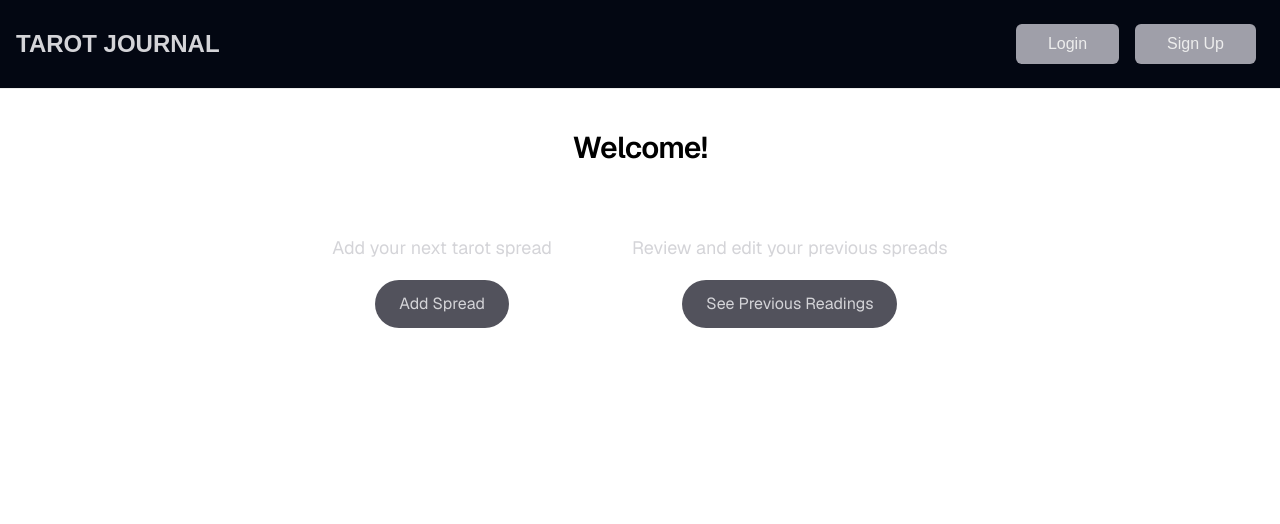
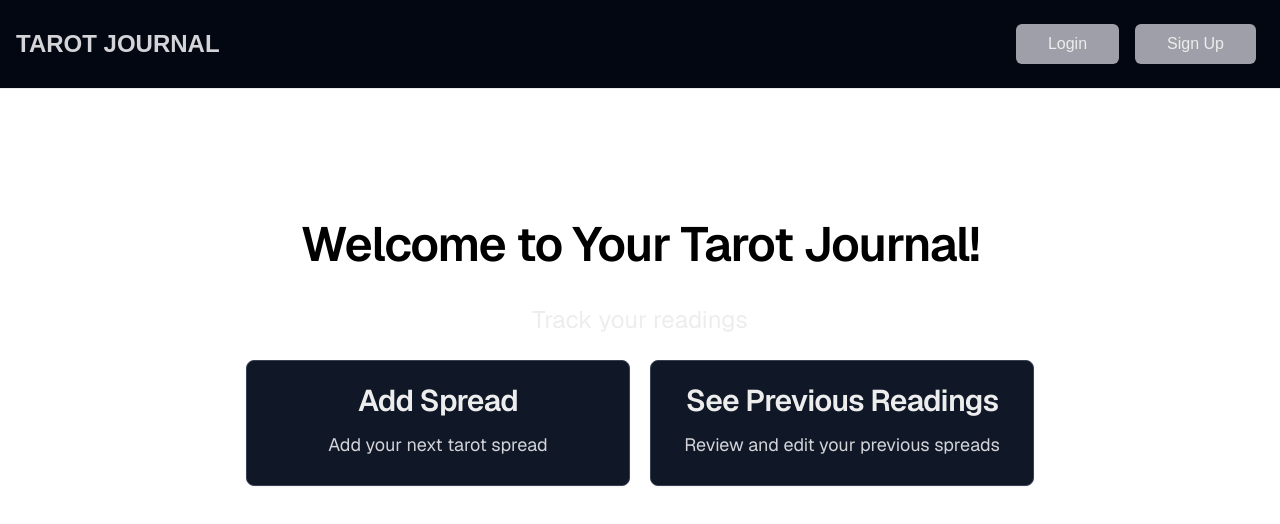
Before and after one commit to mckenney-leavell/tarot-journal-client, a Next.js app: page / in a window 1280 px wide. Shown: the top 524 px of the page. Built offline with nearby package versions, Linux system fonts and the light colour scheme.

Commit message:
Styling added

```diff
--- a/app/page.tsx
+++ b/app/page.tsx
@@ -10,34 +10,35 @@ export default function Home() {
 
   return (
     <div className="flex min-h-screen items-center justify-center bg-zinc-50 font-sans dark:bg-black">
-      <main className="flex min-h-screen w-full flex-col items-center py-32 px-16 bg-white dark:bg-gray-950">
-        <div className="flex flex-col items-center gap-6 text-center">
-          <h1 className="max-w-xs text-3xl font-semibold leading-10 tracking-tight text-black dark:text-zinc-300">
-            Welcome!
+      <main className="flex min-h-screen w-full flex-col items-center pt-32 px-16 bg-white dark:bg-gray-950">
+        <div className="flex flex-col mx-20 mt-20 items-center gap-6 w-full h-full text-center">
+          <h1 className="text-5xl leading-8 font-semibold leading-10 tracking-tight text-black dark:text-zinc-300 p-4">
+            Welcome to Your Tarot Journal!
           </h1>
-          <div className="flex flex-wrap justify-center">
-            <div className="flex flex-col items-center p-6">
-              <p className="text-lg leading-8 text-zinc-300 dark:text-zinc-300 m-4">
-                Add your next tarot spread
-              </p>
+          <h2 className="text-2xl">Track your readings</h2>
+          <div className="flex flex-wrap gap-5 w-full h-full justify-center">
+            <div className="flex flex-col lg:w-1/3 sm:w-2/3 items-center text-center">
               <Link
-                className="flex leading-loose w-full items-center justify-center gap-2 rounded-full bg-zinc-600 px-6 py-2 text-zinc-300 transition-colors hover:bg-[#383838] dark:hover:bg-[#ccc] md:w-auto whitespace-wrap"
+                className="bg-gray-900 border border-gray-700 flex flex-col justify-center items-center w-full h-full p-6 rounded-lg shadow-xs hover:bg-gray-800 text-center"
                 href="/spreads/new"
                 rel="noopener noreferrer"
               >
-                Add Spread
+                <h5 className="mb-3 text-3xl font-semibold tracking-tight text-heading leading-8">Add Spread</h5>
+                <p className="text-lg leading-8 text-zinc-300 dark:text-zinc-500">
+                Add your next tarot spread
+                </p>
               </Link>
             </div>
-            <div className="flex flex-col items-center p-6">
-              <p className="max-w-md text-lg leading-8 text-zinc-300 dark:text-zinc-300 m-4">
-                Review and edit your previous spreads
-              </p>
-              <Link
-                className="flex leading-loose w-full items-center justify-center gap-2 rounded-full bg-zinc-600 px-6 py-2 text-zinc-300 transition-colors hover:bg-[#383838] dark:hover:bg-[#ccc] md:w-auto whitespace-wrap"
-                href="/spreads"
+            <div className="flex flex-col lg:w-1/3 sm:w-2/3 items-center">
+                <Link
+                className="bg-gray-900 border border-gray-700 flex flex-col justify-center items-center w-full h-full p-6 rounded-lg shadow-xs hover:bg-gray-800 text-center"
+                href="/spreads/new"
                 rel="noopener noreferrer"
               >
-                See Previous Readings
+                <h5 className="mb-3 text-3xl font-semibold tracking-tight text-heading leading-8">See Previous Readings</h5>
+                <p className="text-lg leading-8 text-zinc-300 dark:text-zinc-500">
+                Review and edit your previous spreads
+                </p>
               </Link>
             </div>
           </div>
--- a/app/spreads/new/page.tsx
+++ b/app/spreads/new/page.tsx
@@ -27,7 +27,10 @@ export default function NewSpread() {
         createSpread({
             title: titleEl.current.value,
             interpretation: interpretationEl.current.value
-        }).then(spread => saveSpreadCards(spread.id)).then(router.push("/spreads"))
+        })
+        .then(spread =>
+            saveSpreadCards(spread.id))
+        .then(router.push("/spreads"))
     }
 
     const handleCardSelection = (index, cardId) => {
--- a/app/spreads/page.tsx
+++ b/app/spreads/page.tsx
@@ -16,9 +16,9 @@ export default function SpreadPage() {
     return (
         <>
         <div className="flex min-h-screen items-center justify-center bg-zinc-50 font-sans dark:bg-gray-950">
-            <main className="flex min-h-screen w-full max-w-3xl flex-col items-center py-32 px-16 bg-white dark:bg-gray-950">
+            <main className="flex min-h-screen w-full  flex-col items-center py-32 px-16 bg-white dark:bg-gray-950">
                 <h1 className="max-w-xs text-3xl font-semibold leading-10 tracking-tight text-black dark:text-zinc-50 p-4">My Spreads</h1>
-                <div>
+                <div className="flex flex-col lg:w-1/2 sm:w-3/4 items-center space-y-5">
                     {spreads.map((item) => {
                         return <SpreadCard key={item.id} spread={item} />
                     })}
--- a/components/form-elements/input.js
+++ b/components/form-elements/input.js
@@ -9,8 +9,8 @@ export function Input({
 	children
 }) {
 	return (
-		<div className={`field ${addlClass}`}>
-			{label && <label className="label">{label}</label>}
+		<div>
+			{label && <label>{label}</label>}
 			<div className="control">
 				<input
 					id={id}
@@ -18,7 +18,8 @@ export function Input({
 					className="block w-full rounded-md bg-white/5 px-3 py-1.5 text-base text-white outline-1 -outline-offset-1 outline-white/10 placeholder:text-gray-500 focus:outline-2 focus:-outline-offset-2 focus:outline-indigo-500 sm:text-sm/6"
 					type={type}
 					ref={refEl}
-					onChange={onChangeEvent}></input>
+					onChange={onChangeEvent}>
+				</input>
 			</div>
 			{children}
 		</div>
--- a/components/form-elements/select.js
+++ b/components/form-elements/select.js
@@ -1,17 +1,15 @@
-export function Select({id, refEl, options, title, label, addlClass = "" }) {
+export function Select({id, options, title, label, onChangeFunc, addlClass = "" }) {
   return (
-    <div className="field is-expanded">
-      {label ? <label className="label">{label}</label> : <></>}
-      <div className={`select ${addlClass} is-fullwidth`}>
-        <select id={id} ref={refEl}>
-          <option value="0">{title}</option>
+    <>
+      {label ? <label>{label}</label> : <></>}
+        <select id={id} onChange={onChangeFunc} className="block w-full rounded-md bg-white/5 px-3 py-2 text-base text-white outline-1 -outline-offset-1 outline-white/10 placeholder:text-gray-500 focus:outline-2 focus:-outline-offset-2 focus:outline-indigo-500 sm:text-sm/6" required>
+          <option defaultValue={undefined}>{title}</option>
           {
             options.map(option => (
               <option key={option.id} value={option.id}>{option.name}</option>
             ))
           }
         </select>
-      </div>
-    </div>
+    </>
   )
 }
--- a/components/form-elements/textarea.js
+++ b/components/form-elements/textarea.js
@@ -1,9 +1,9 @@
-export function Textarea({id, label, placeholder}) {
+export function Textarea({id, label, placeholder, refEl}) {
   return (
     <div className="field">
       <label className="label">{label}</label>
       <div className="control">
-        <textarea id={id} className="textarea" placeholder={placeholder}></textarea>
+        <textarea id={id} className="textarea block w-full rounded-md bg-white/5 px-3 py-1.5 text-base text-white outline-1 -outline-offset-1 outline-white/10 placeholder:text-gray-500 focus:outline-2 focus:-outline-offset-2 focus:outline-indigo-500 sm:text-sm/6" ref={refEl} placeholder={placeholder}></textarea>
       </div>
     </div>
   )
--- a/components/spread/card.tsx
+++ b/components/spread/card.tsx
@@ -2,9 +2,9 @@
 
 export default function SpreadCard({ spread }) {
     return (
-        <a href={`/spreads/${spread.id}`} className="bg-neutral-primary-soft block max-w-sm p-6 border border-zinc-600 rounded-base shadow-xs hover:bg-neutral-secondary-medium">
+        <a href={`/spreads/${spread.id}`} className="bg-gray-900 border border-gray-700 block w-full p-6 rounded-lg shadow-xs hover:bg-gray-800 self-start">
             <h5 className="mb-3 text-2xl font-semibold tracking-tight text-zinc-300 leading-8">{spread.title}</h5>
-            <p className="text-zinc-300">{spread.created_date}</p>
+            <p className="text-zinc-500">{spread.created_date}</p>
         </a>
     )
 }
```
Also changed, not shown: app/spreads/[id]/page.tsx (+8 -6 lines), components/spread/form.tsx (+26 -33 lines).
